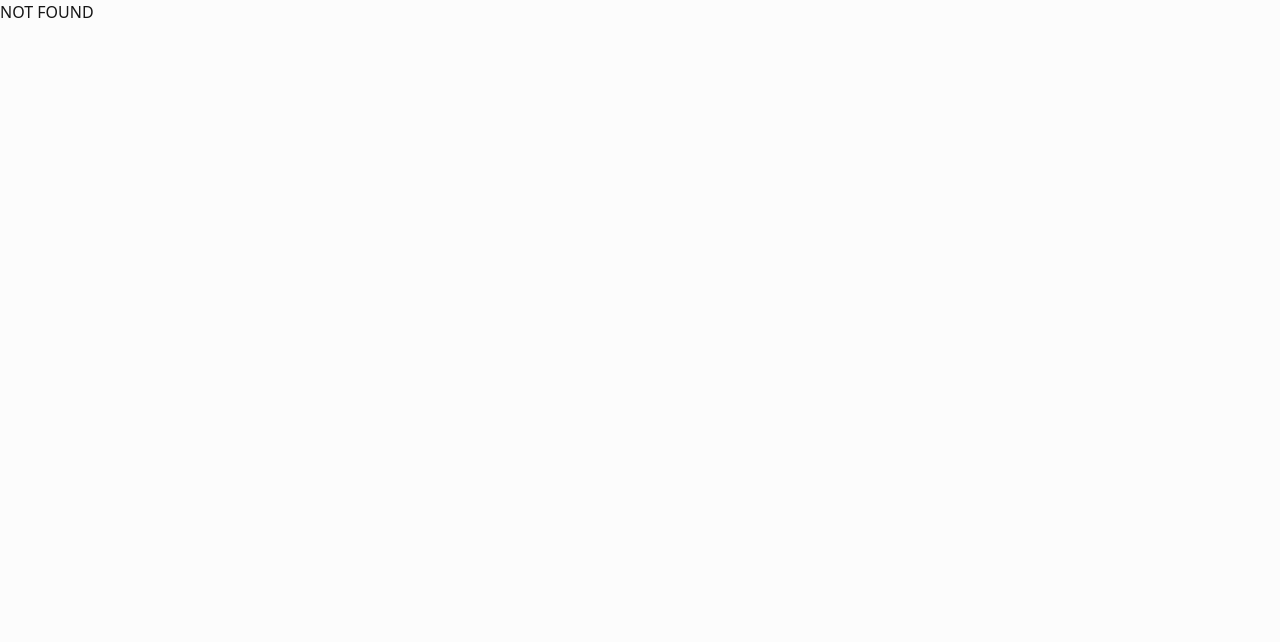
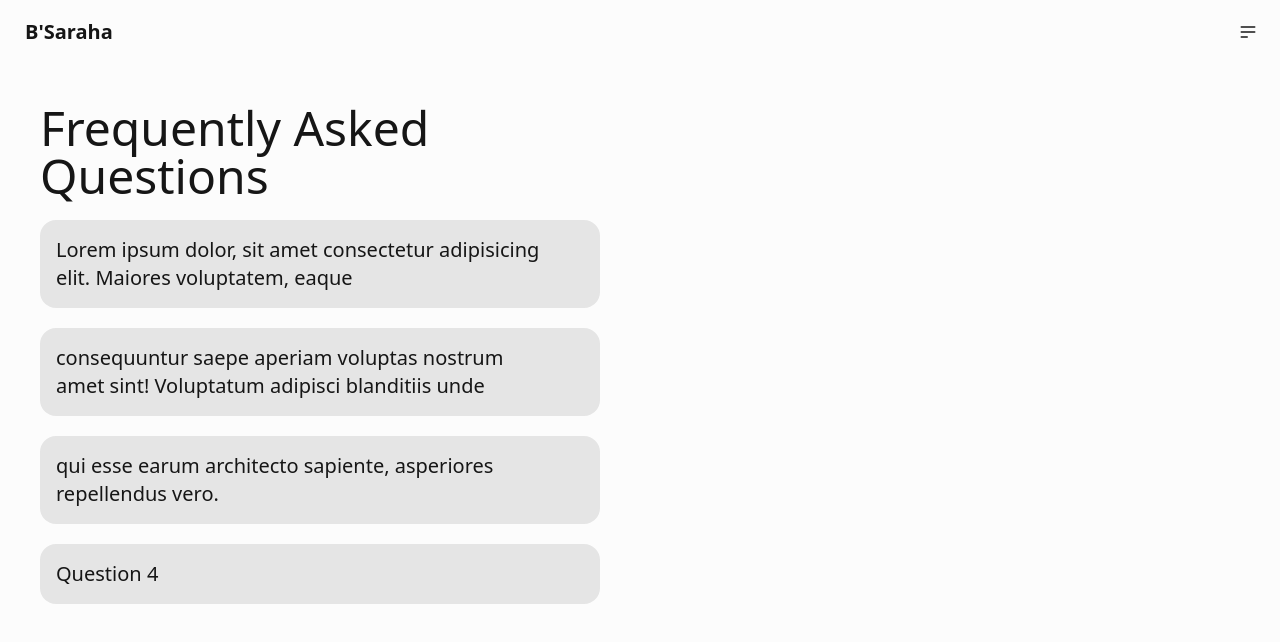
Before and after one commit to VoidRB/HNSTBooking, a Vue app in the folder client/: page /FAQ in a window 1280 px wide. Before the commit this address had no page. Shown: the top 642 px of the page. Built offline with nearby package versions, Linux system fonts and the light colour scheme.

Commit message:
chore: fixed FAQView page, filled with mock data

```diff
--- /dev/null
+++ b/client/src/components/FAQsComp.vue
@@ -0,0 +1,40 @@
+<script setup lang="ts"></script>
+<template>
+  <section class="flex w-1/2 flex-col gap-5 px-10 py-10">
+    <h1 class="text-5xl">Frequently Asked Questions</h1>
+    <div class="collapse bg-base-200">
+      <input type="checkbox" />
+      <div class="collapse-title text-xl font-medium">
+        Lorem ipsum dolor, sit amet consectetur adipisicing elit. Maiores voluptatem, eaque
+      </div>
+      <div class="collapse-content">
+        <p>Answer</p>
+      </div>
+    </div>
+    <div class="collapse bg-base-200">
+      <input type="checkbox" />
+      <div class="collapse-title text-xl font-medium">
+        consequuntur saepe aperiam voluptas nostrum amet sint! Voluptatum adipisci blanditiis unde
+      </div>
+      <div class="collapse-content">
+        <p>Answer</p>
+      </div>
+    </div>
+    <div class="collapse bg-base-200">
+      <input type="checkbox" />
+      <div class="collapse-title text-xl font-medium">
+        qui esse earum architecto sapiente, asperiores repellendus vero.
+      </div>
+      <div class="collapse-content">
+        <p>Answer</p>
+      </div>
+    </div>
+    <div class="collapse bg-base-200">
+      <input type="checkbox" />
+      <div class="collapse-title text-xl font-medium">Question 4</div>
+      <div class="collapse-content">
+        <p>Answer</p>
+      </div>
+    </div>
+  </section>
+</template>
--- a/client/src/components/NavBars/BeneficiariyNavBar.vue
+++ b/client/src/components/NavBars/BeneficiariyNavBar.vue
@@ -29,7 +29,7 @@ import { RouterLink } from 'vue-router'
           class="menu dropdown-content menu-sm z-[1] mt-3 w-52 rounded-box bg-base-100 p-2 shadow"
         >
           <li><RouterLink :to="{ name: 'home' }">Homepage</RouterLink></li>
-          <li><RouterLink :to="{}">FAQ's</RouterLink></li>
+          <li><RouterLink :to="{ name: 'FAQView' }">FAQ's</RouterLink></li>
         </ul>
       </div>
     </div>
--- a/client/src/router/index.ts
+++ b/client/src/router/index.ts
@@ -48,6 +48,15 @@ const router = createRouter({
       },
     },
     {
+      path: '/FAQ',
+      name: 'FAQView',
+
+      component: () => import('@/views/FAQView.vue'),
+      meta: {
+        title: 'Coordinator',
+      },
+    },
+    {
       path: '/:catchall(.*)',
       name: 'notFound',
       meta: {
--- a/client/src/views/FAQView.vue
+++ b/client/src/views/FAQView.vue
@@ -1,2 +1,10 @@
-<script setup lang="ts"></script>
-<template><div></div></template>
+<script setup lang="ts">
+import FAQsComp from '@/components/FAQsComp.vue'
+import BeneficiariyNavBar from '@/components/NavBars/BeneficiariyNavBar.vue'
+</script>
+<template>
+  <div class="flex h-full w-full flex-col">
+    <BeneficiariyNavBar />
+    <FAQsComp />
+  </div>
+</template>
```
